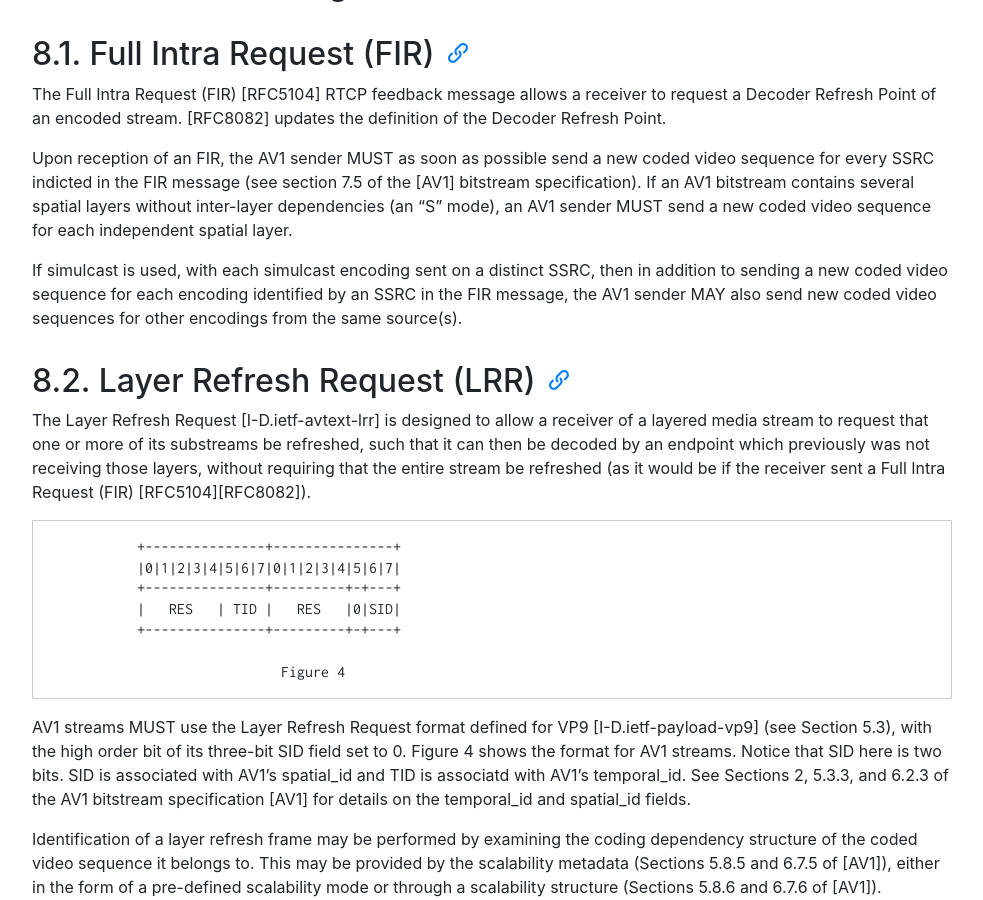
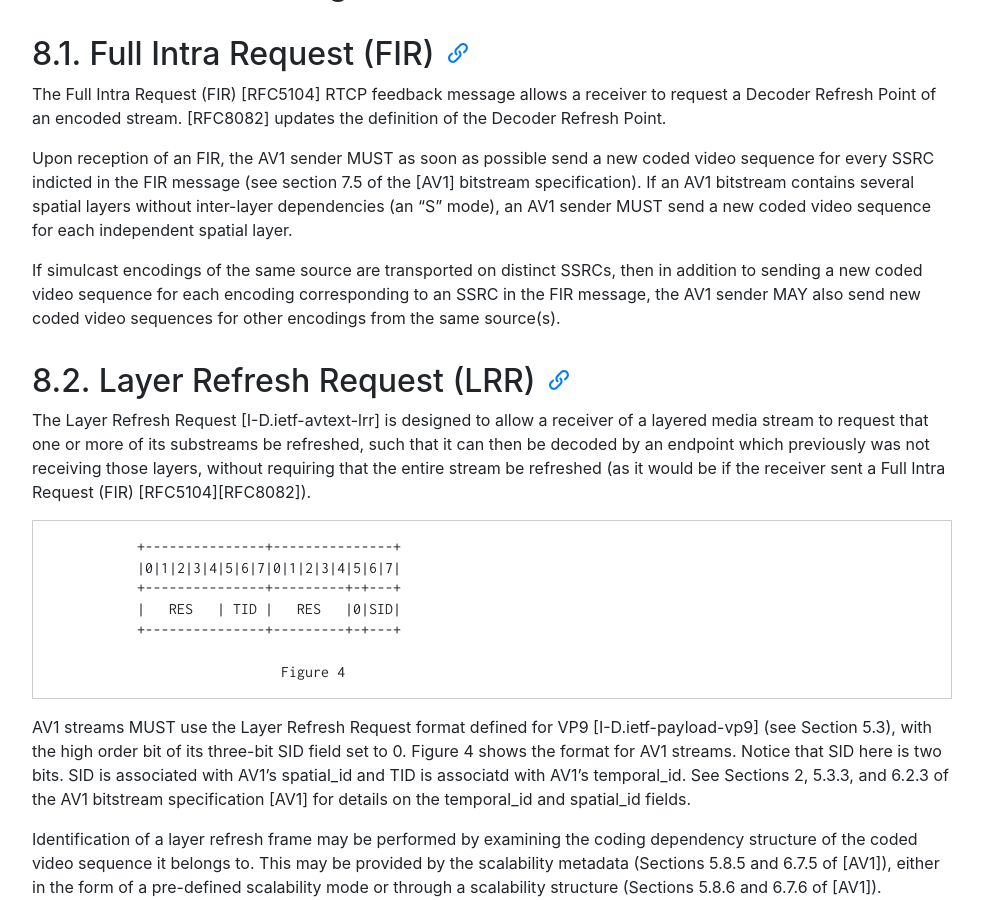
Before and after one commit to AOMediaCodec/av1-rtp-spec, a Jekyll site: the page built from index.md, in a window 1280 px wide and 900 px high, scrolled down 13776 px. Shown: the whole window, without its empty margins (53-1036 px from the left). Built offline with Jekyll 4.4.1, drawn with Linux system fonts in a browser that asks for light colours; nearby versions of some CDN libraries.

Commit message:
Clarify wording

```diff
--- a/av1-rtp-spec.md
+++ b/av1-rtp-spec.md
@@ -579,10 +579,10 @@ Answer SDP:
    an AV1 sender MUST send a new coded video sequence for each independent
    spatial layer.
 
-   If simulcast is used, with each simulcast encoding sent on a distinct SSRC,
+   If simulcast encodings of the same source are transported on distinct SSRCs,
    then in addition to sending a new coded video sequence for each encoding
-   identified by an SSRC in the FIR message, the AV1 sender MAY also send new
-   coded video sequences for other encodings from the same source(s).
+   corresponding to an SSRC in the FIR message, the AV1 sender MAY also send
+   new coded video sequences for other encodings from the same source(s).
 
 ## 8.2.  Layer Refresh Request (LRR)
 
```
